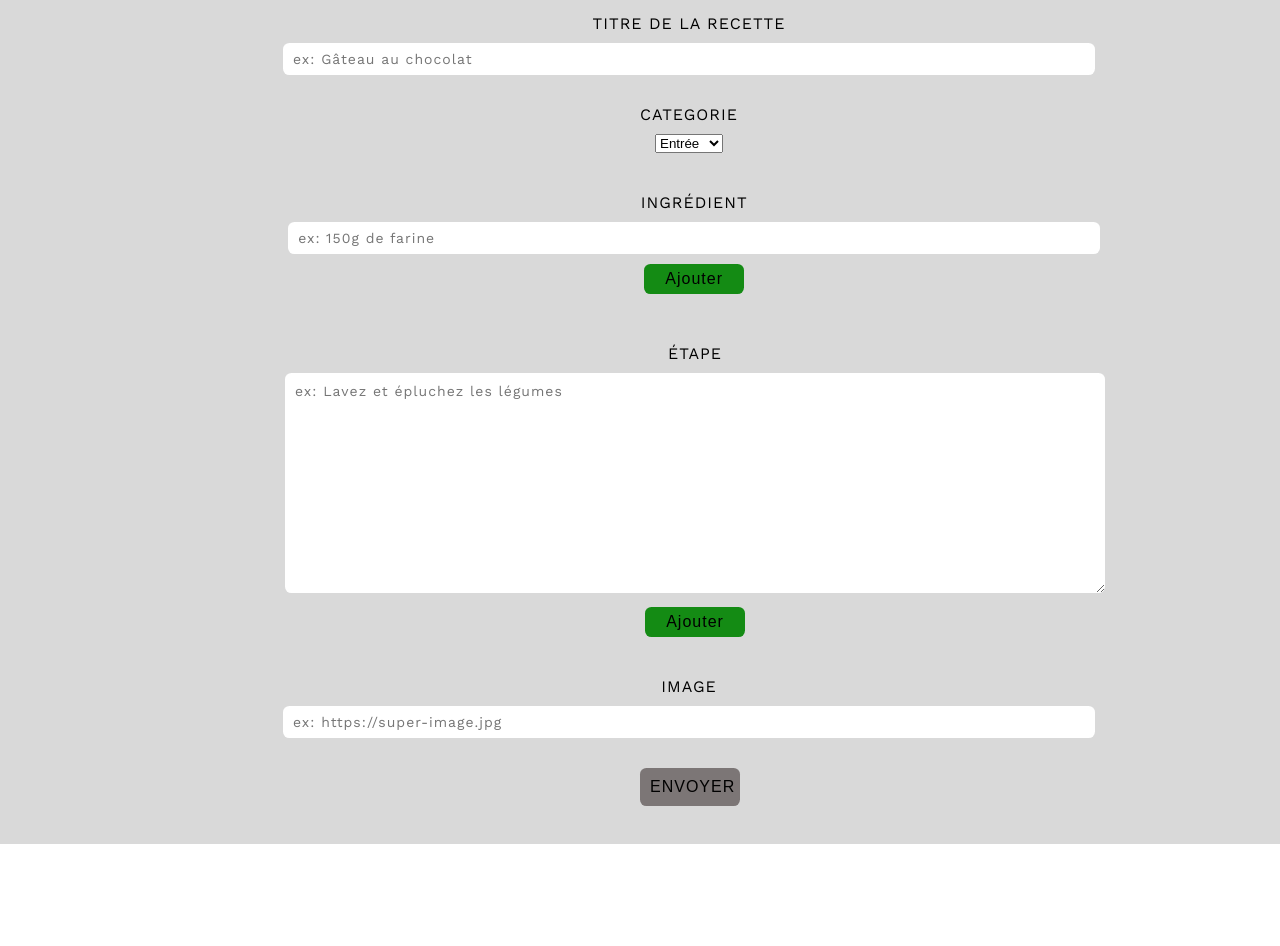
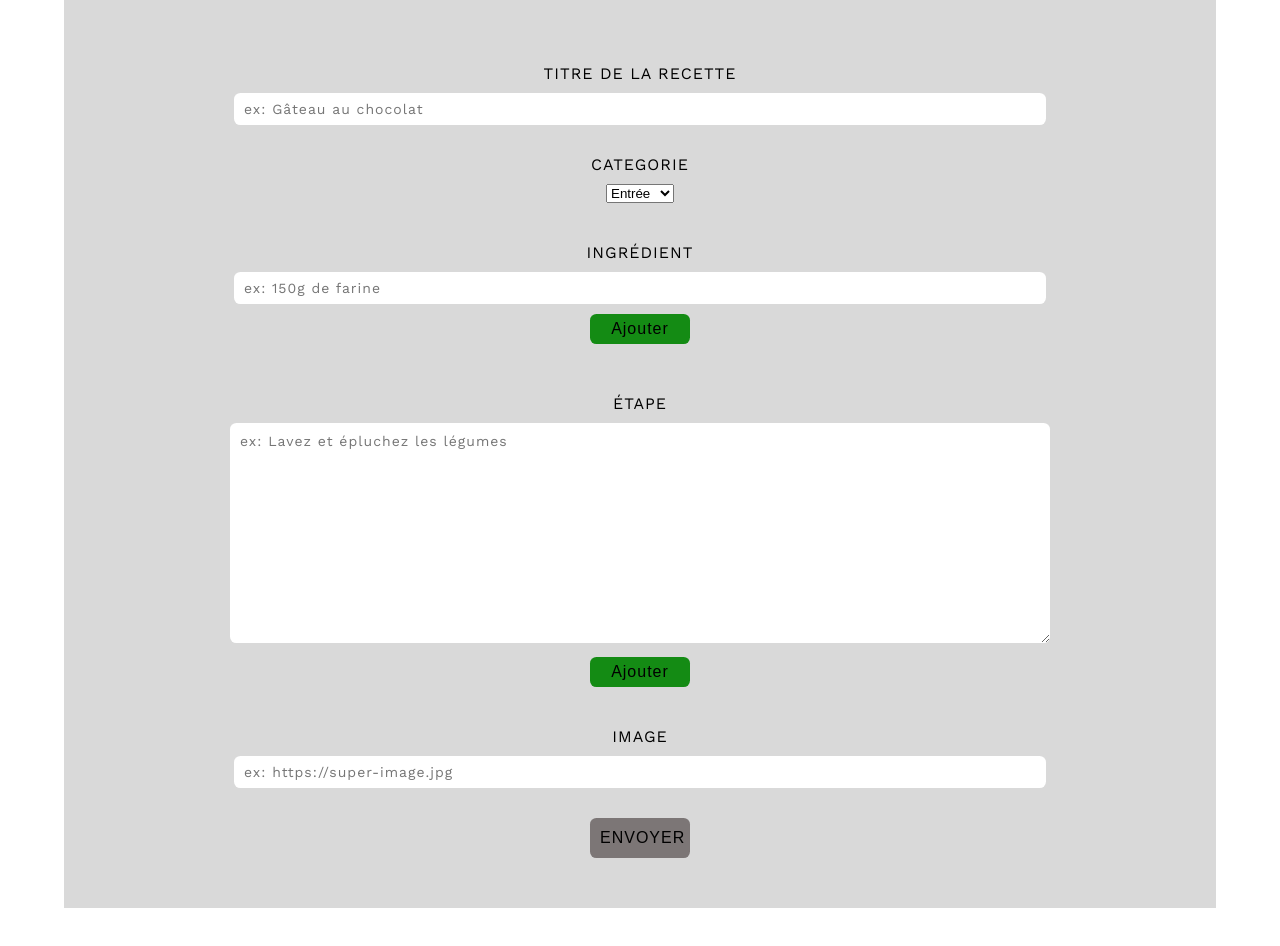
Before and after one commit to timonicolaux/checkpoint4-react, a React (Create React App) app: page /nouvelle-recette in a window 1280 px wide. Shown: the part 220-1166 px from the top of the page. Before the commit the page ends 1134 px from the top, so only its background shows below. Built offline with nearby package versions, Linux system fonts and the light colour scheme.

Commit message:
modified form css

```diff
--- a/src/pages/NewRecette.js
+++ b/src/pages/NewRecette.js
@@ -5,9 +5,9 @@ import toast, { Toaster } from "react-hot-toast";
 import { useNavigate } from "react-router-dom";
 
 const NouvelleRecette = () => {
+  const navigate = useNavigate();
   const [ingredientList, setIngredientList] = useState([{}]);
   const [stepList, setStepList] = useState([{}]);
-  const navigate = useNavigate();
   const [titleForm, setTitleForm] = useState("");
   const [categoryForm, setCategoryForm] = useState("Entree");
   const [imageForm, setImageForm] = useState("");
@@ -22,7 +22,6 @@ const NouvelleRecette = () => {
     setIngredientList(list);
   };
 
-  console.log(stepList);
   const addStep = () => {
     setStepList([...stepList, { step: "" }]);
   };
@@ -51,6 +50,9 @@ const NouvelleRecette = () => {
 
   const handleSubmit = (e) => {
     e.preventDefault();
+    if (!titleForm.length) {
+      return toast.error("Veuillez saisir les informations obligatoires");
+    }
 
     axios
       .post(`${process.env.REACT_APP_API_URL}/recettes`, {
@@ -113,9 +115,9 @@ const NouvelleRecette = () => {
           ci-dessous
         </h2>
       </div>
-      <div className="form-div">
-        <form onSubmit={handleSubmit}>
-          <div className="form-elements">
+      <div className="form-elements">
+        <div className="form-container">
+          <form onSubmit={handleSubmit}>
             <div className="title-recette">
               <label className="label">TITRE DE LA RECETTE</label>
               <input
@@ -248,11 +250,17 @@ const NouvelleRecette = () => {
                 required
               />
             </div>
-            <button type="submit" className="submitBtn" onClick={handleSubmit}>
-              ENVOYER
-            </button>
-          </div>
-        </form>
+            <div className="submitBtnContainer">
+              <button
+                type="submit"
+                className="submitBtn"
+                onClick={handleSubmit}
+              >
+                ENVOYER
+              </button>
+            </div>
+          </form>
+        </div>
       </div>
     </div>
   );
--- a/src/styles/NewRecette.css
+++ b/src/styles/NewRecette.css
@@ -1,13 +1,16 @@
 .form-elements {
   background-color: #d9d9d9;
   width: 90%;
-  height: 600px;
-  margin-left: 20px;
-  margin-right: 20px;
   display: flex;
   flex-direction: column;
+  justify-content: center;
+  align-items: center;
   overflow-y: scroll;
   overflow-x: hidden;
+}
+
+.form-container {
+  margin-top: 50px;
 }
 
 .title-recette,
@@ -15,9 +18,9 @@
 .ingredient {
   display: flex;
   flex-direction: column;
-  padding: 10px;
-  width: 110%;
-  margin-left: -25px;
+  padding-top: 10px;
+  padding-bottom: 10px;
+  justify-content: center;
 }
 
 .add-btn,
@@ -61,7 +64,7 @@ textarea {
   border-radius: 0.4rem;
   width: 300px;
   height: 150px;
-  padding-left: 10px;
+
   padding: 10px;
   font-family: var(--main-font1);
   font-size: 14px;
@@ -85,6 +88,11 @@ textarea {
   padding-left: 10px;
 }
 
+.submitBtnContainer {
+  display: flex;
+  justify-content: center;
+}
+
 .submitBtn {
   margin-top: 20px;
   margin-bottom: 50px;
@@ -102,22 +110,11 @@ textarea {
 }
 
 @media screen and (min-width: 1000px) {
-  .form-elements {
-    height: 850px;
-    width: 100%;
-    margin: auto;
-  }
-
   textarea {
     width: 800px;
     height: 200px;
   }
-
   input {
     width: 800px;
   }
-
-  .submitBtn {
-    margin-left: 50%;
-  }
 }
```
